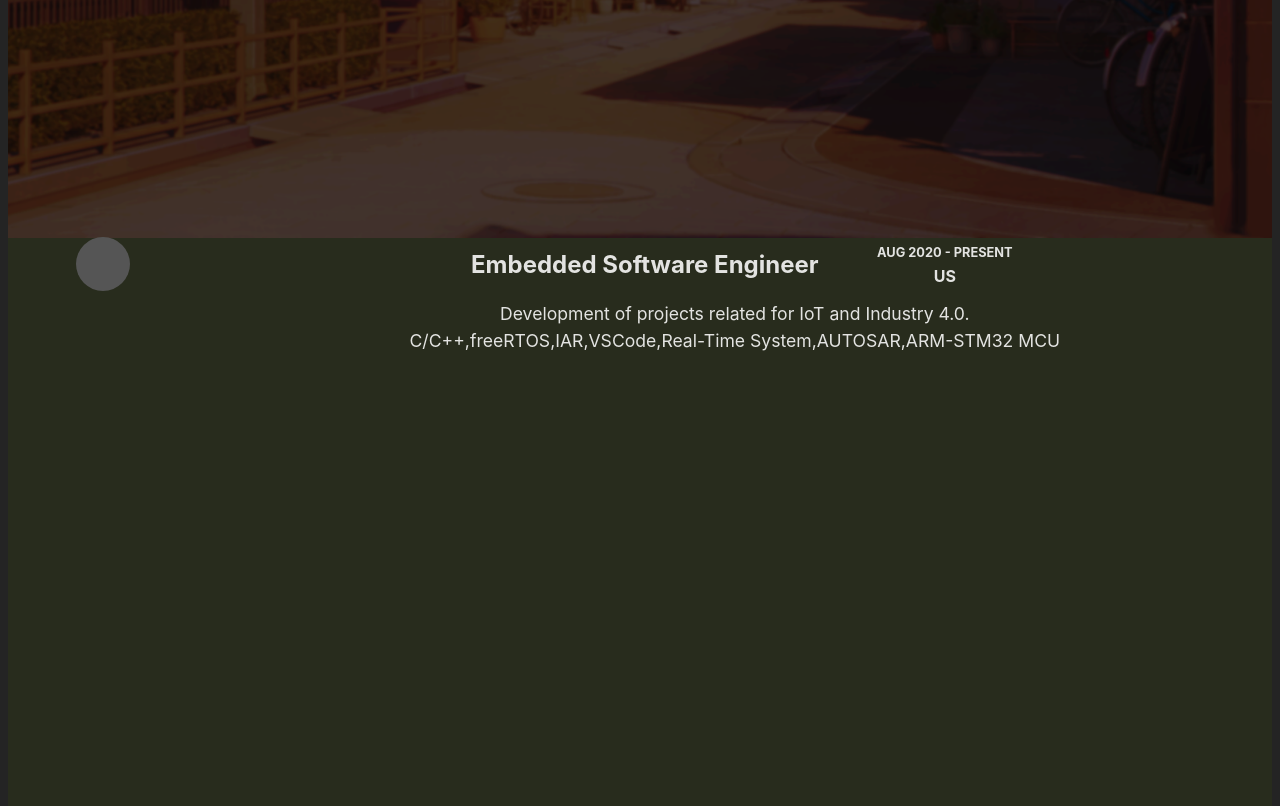
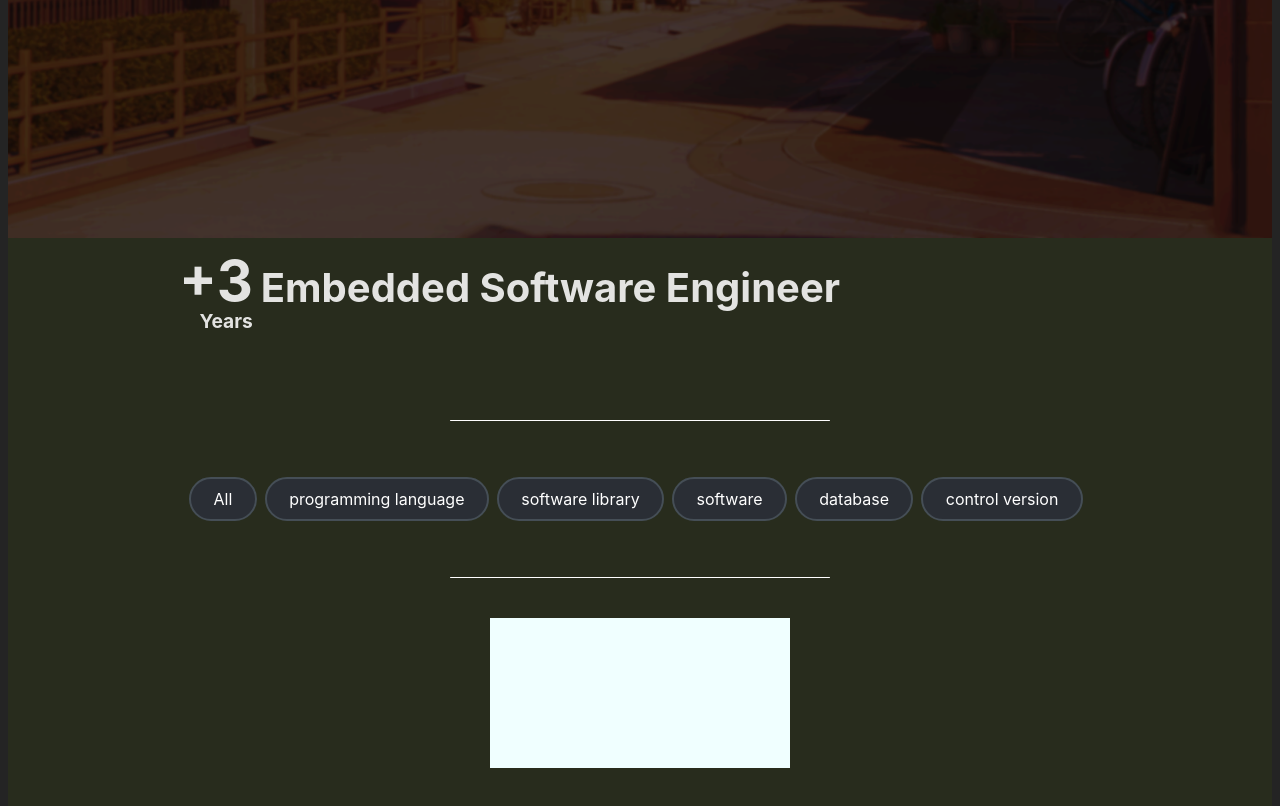
Before and after one commit to JesusCRIS90/cv-web, a React (Vite) app: page / in a window 1280 px wide. Shown: the part 570-1376 px from the top of the page. Built offline with nearby package versions, Linux system fonts and the light colour scheme; no server answers.

Commit message:
[MOD] Testing New Components

```diff
--- a/src/sections/AboutSection/AboutSection.tsx
+++ b/src/sections/AboutSection/AboutSection.tsx
@@ -1,7 +1,10 @@
 import { useContext } from "react";
 import { DataContext } from "../../context/DataProvider";
 import styles from "./AboutSection.module.css";
-import { SkillCard, ExperienceCard } from "../../components/Sections";
+import { SkillCard, ExperienceCard, SummaryCard, BubbleFilter } from "../../components/Sections";
+
+import { FindTags } from '../../utils/utilities'
+import { Card, CenterLayout, ResponsiveCardGrid, Separator } from "../../components/Layouts";
 
 export function AboutSection() {
 
@@ -9,9 +12,12 @@ export function AboutSection() {
 
 
   const testSkillCard = data.About.TechStack.listData[0];
-  const testexperienceCard = data.About.Experience[0];
+  const testExperienceCard = data.About.Experience[1];
+  const testSummaryCard = data.About.Summary[0];
 
-  // console.log("[ABOUT SECTION]", data.About, testSkillCard, testexperienceCard);
+  console.log("[ABOUT SECTION]", data.About, testSummaryCard);
+
+  // console.log( "[TAGS]", FindTags(data.About.TechStack.listData) )
 
   return (
     <>
@@ -28,7 +34,29 @@ export function AboutSection() {
           skillDataObj={testSkillCard}
         /> */}
 
-        <ExperienceCard experienceDataObj={testexperienceCard}/>
+        {/* <ExperienceCard experienceDataObj={testexperienceCard}/> */}
+
+        <SummaryCard summaryDataObj={testSummaryCard} />
+
+        <Separator />
+
+        <BubbleFilter tags={FindTags(data.About.TechStack.listData)} />
+
+        <Separator />
+
+        <ResponsiveCardGrid gap={50}>
+
+          <Card maxWidth={300} minWidth={250}>
+
+          </Card>
+
+        </ResponsiveCardGrid>
+
+
+
+
+
+
 
 
       </section>
```
